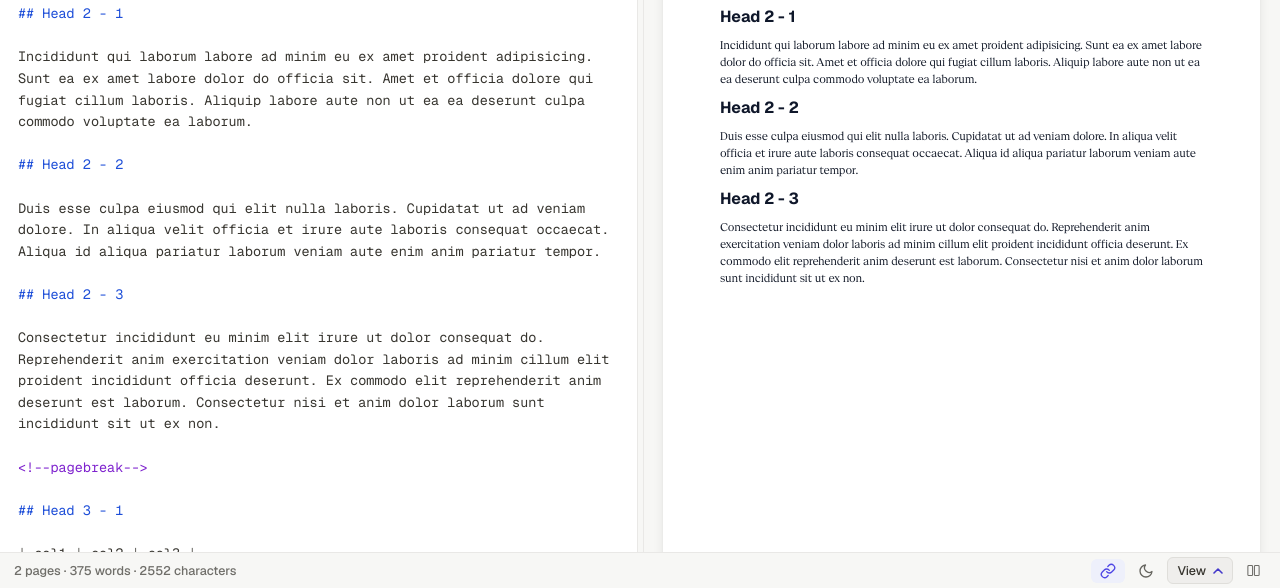
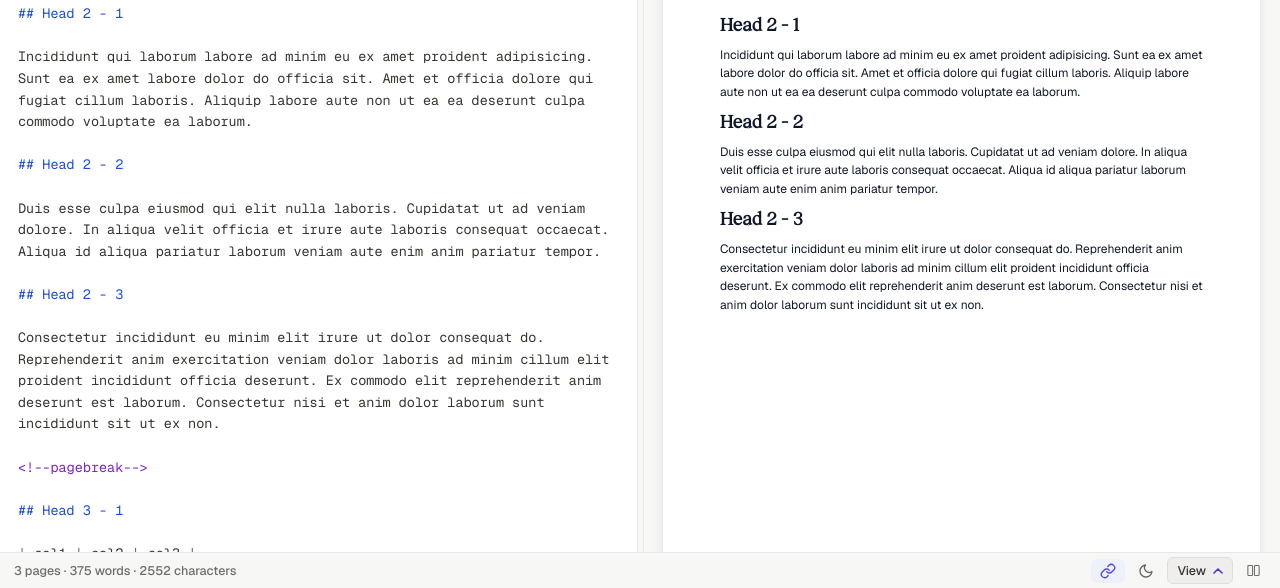
Before and after one commit to asif-r-porosh/markdo, a website with bundled scripts: page index.html in a window 1280 px wide. Shown: the part 212-800 px from the top of the page. Built offline with nearby package versions, Linux system fonts and the light colour scheme.

Commit message:
feat: new defaults, Geist Serif headings, Geist body, 12pt
Fresh start, File > New and files without a settings header now open with
Geist Serif headings, Geist body text, Geist Mono code and a 12pt base size.
The sample document takes the same defaults (3 pages instead of 2).
Cache version raised to mdpdf-v24.

```diff
--- a/css/app.css
+++ b/css/app.css
@@ -8,9 +8,9 @@
     --mono-font: ui-monospace, SFMono-Regular, Menlo, Consolas, "Liberation Mono", monospace;
     --editor-font: "Geist Mono", var(--mono-font);   /* editor pane: bundled Geist Mono */
     --doc-code-font: "Geist Mono", ui-monospace, SFMono-Regular, Menlo, Consolas, "Liberation Mono", monospace;  /* document code font (toolbar: Code font) */
-    --doc-font: "Geist Serif", "Source Serif 4", Georgia, "Times New Roman", serif;   /* body font (toolbar: Body font); ships in fonts/ */
-    --head-font: "Geist", "Inter", -apple-system, BlinkMacSystemFont, "Segoe UI", Roboto, sans-serif;  /* heading font (toolbar: Header font) */
-    --doc-size: 11pt;      /* base font size (toolbar: Base size) */
+    --doc-font: "Geist", "Inter", -apple-system, BlinkMacSystemFont, "Segoe UI", Roboto, sans-serif;   /* body font (toolbar: Body font); ships in fonts/ */
+    --head-font: "Geist Serif", "Source Serif 4", Georgia, "Times New Roman", serif;  /* heading font (toolbar: Header font) */
+    --doc-size: 12pt;      /* base font size (toolbar: Base size) */
     --doc-lh: 1.55;        /* base line height (toolbar: Line height) */
 
     /* document style (toolbar: Doc style) — flows into the preview and
--- a/index.html
+++ b/index.html
@@ -113,8 +113,8 @@
       <option value="9pt">9pt</option>
       <option value="10pt">10pt</option>
       <option value="10.5pt">10.5pt</option>
-      <option value="11pt" selected>11pt</option>
-      <option value="12pt">12pt</option>
+      <option value="11pt">11pt</option>
+      <option value="12pt" selected>12pt</option>
       <option value="13pt">13pt</option>
       <option value="14pt">14pt</option>
       <option value="16pt">16pt</option>
--- a/js/fonts.js
+++ b/js/fonts.js
@@ -67,8 +67,8 @@ export var FONT_GROUPS = [
 var CODE_FONT_OPTIONS = [
   { v: 'sysmono', label: 'System mono', group: 'mono', mono: true, stack: 'ui-monospace, SFMono-Regular, Menlo, Consolas, "Liberation Mono", monospace' }
 ];
-export var DEFAULT_HEAD_FONT = 'geist';      /* Geist family everywhere: UI, headings, body, code */
-export var DEFAULT_BODY_FONT = 'geistserif';
+export var DEFAULT_HEAD_FONT = 'geistserif'; /* Geist family everywhere: serif headings, sans body, mono code */
+export var DEFAULT_BODY_FONT = 'geist';
 export var DEFAULT_CODE_FONT = 'geistmono';
 
 /* Font keys that no longer exist (removed from the lineup) and the face a
--- a/js/render.js
+++ b/js/render.js
@@ -51,7 +51,7 @@ function applyConfig(cfg) {
   var hf = fontStack(cfg.headFont) || fontStack(DEFAULT_HEAD_FONT);
   var bf = fontStack(cfg.bodyFont) || fontStack(DEFAULT_BODY_FONT);
   var cf = fontStack(cfg.codeFont) || fontStack(DEFAULT_CODE_FONT);
-  var fs = PT_RE.test(cfg.fontSize) ? cfg.fontSize : '11pt';
+  var fs = PT_RE.test(cfg.fontSize) ? cfg.fontSize : '12pt';
   var lh = LH_RE.test(cfg.lineHeight) ? cfg.lineHeight : '1.55';
   rs.setProperty('--head-font', hf);
   rs.setProperty('--doc-font', bf);
--- a/js/settings.js
+++ b/js/settings.js
@@ -61,7 +61,7 @@ export function resetControlsToDefaults(persist, docOnly) {
   headFontSel.value = DEFAULT_HEAD_FONT;
   bodyFontSel.value = DEFAULT_BODY_FONT;
   codeFontSel.value = DEFAULT_CODE_FONT;
-  baseSizeSel.value = '11pt';
+  baseSizeSel.value = '12pt';
   lineHeightSel.value = '1.55';
   if (!docOnly) { setThemeChoice('system', persist); }
   setDocStyle(DEFAULT_DOC_STYLE, persist);
--- a/sw.js
+++ b/sw.js
@@ -4,7 +4,7 @@
    on every release of the shell files. Updates apply immediately:
    install calls skipWaiting() and activate claims clients, and the page
    reloads itself once when the controller changes. */
-var CACHE = 'mdpdf-v23';
+var CACHE = 'mdpdf-v24';
 /* fonts live in their own cache, filled by the page (js/fontpack.js), so a
    release of the shell never throws the downloaded fonts away */
 var FONT_CACHE = 'mdpdf-fonts-v1';
--- a/tests/fonts.test.js
+++ b/tests/fonts.test.js
@@ -63,14 +63,14 @@ test('fonts/ and css/fonts.css agree on the file list, sw.js no longer precaches
   assert.equal(/'\.\/fonts\/[^']+\.woff2'/.test(sw), false, 'fonts belong to the page-filled font cache, not the shell list');
 });
 
-test('defaults are the Geist family: headings Geist, body Geist Serif, code Geist Mono', async function () {
+test('defaults are the Geist family: headings Geist Serif, body Geist, code Geist Mono', async function () {
   const { page } = await H.openApp(env);
   const v = await page.evaluate(function () {
     return [document.querySelector('#headFont').value, document.querySelector('#bodyFont').value, document.querySelector('#codeFont').value,
       getComputedStyle(document.querySelector('.page-content')).fontFamily];
   });
-  assert.deepEqual(v.slice(0, 3), ['geist', 'geistserif', 'geistmono']);
-  assert.match(v[3], /^"?Geist Serif/);
+  assert.deepEqual(v.slice(0, 3), ['geistserif', 'geist', 'geistmono']);
+  assert.match(v[3], /^"?Geist"?,/);
 });
 
 test('Anek Bangla is bundled with its licence; SolaimanLipi is gone everywhere', async function () {
@@ -95,3 +95,41 @@ test('Anek Bangla is bundled with its licence; SolaimanLipi is gone everywhere',
   assert.match(r.reg, /loaded/);
   assert.match(r.bold, /loaded/);
 });
+
+test('defaults: serif headings, sans body, mono code, 12pt, on a fresh start and after File > New', async function () {
+  const { page } = await H.openApp(env);
+  const read = async function () {
+    return page.evaluate(function () {
+      const h = document.querySelector('#preview h1, .page h1');
+      const p = document.querySelector('#preview p, .page p');
+      return {
+        sel: [document.getElementById('headFont').value, document.getElementById('bodyFont').value, document.getElementById('codeFont').value, document.getElementById('baseSize').value],
+        headFam: h ? getComputedStyle(h).fontFamily : '',
+        bodyFam: p ? getComputedStyle(p).fontFamily : '',
+        bodyPx: p ? getComputedStyle(p).fontSize : ''
+      };
+    });
+  };
+  const check = function (r, where) {
+    assert.deepEqual(r.sel, ['geistserif', 'geist', 'geistmono', '12pt'], where + ': dropdowns');
+    assert.match(r.headFam, /^"?Geist Serif"?/, where + ': heading font');
+    assert.match(r.bodyFam, /^"?Geist"?,/, where + ': body font');
+    assert.equal(r.bodyPx, '16px', where + ': 12pt body text');
+  };
+  check(await read(), 'fresh start');
+  /* change everything, make the document dirty, then File > New: back to the defaults */
+  await page.evaluate(function () {
+    [['headFont', 'inter'], ['bodyFont', 'lora'], ['baseSize', '9pt']].forEach(function (kv) {
+      const el = document.getElementById(kv[0]);
+      el.value = kv[1];
+      el.dispatchEvent(new Event('change', { bubbles: true }));
+    });
+  });
+  assert.deepEqual((await read()).sel, ['inter', 'lora', 'geistmono', '9pt'], 'the changes took effect before File > New');
+  await H.setDoc(page, '# Title\n\nSome body text.\n');
+  await page.click('#mbFileBtn');
+  await page.locator('#mbFileMenu').getByText('New', { exact: true }).click();
+  await page.click('#closeDiscard');
+  await H.setDoc(page, '# Title\n\nSome body text.\n');
+  check(await read(), 'after File > New');
+});
```
